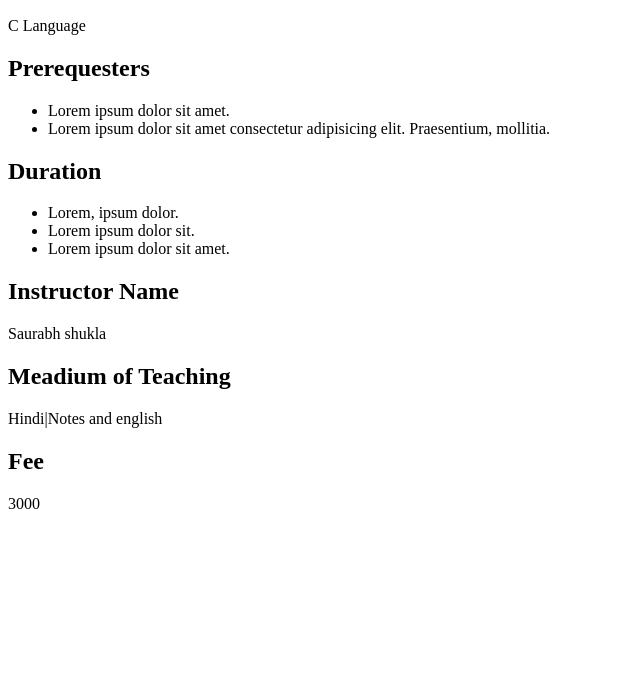
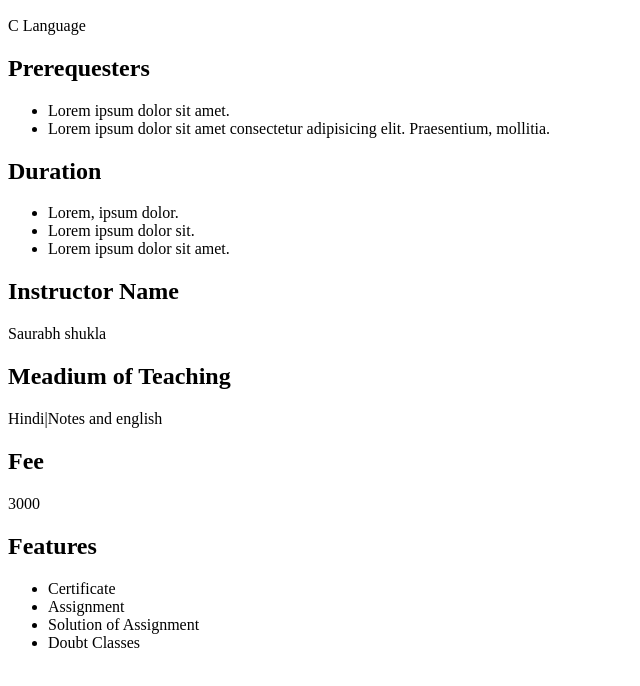
Before and after one commit to Rustam12064/project1, a plain HTML site: page index.html in a window 1280 px wide. Shown: the part 110-796 px from the top of the page, without its empty margins (0-640 px from the left). Drawn offline with Linux system fonts and the light colour scheme.

Commit message:
updated index file 1.3

```diff
--- a/index.html
+++ b/index.html
@@ -26,5 +26,12 @@
     <p>Hindi|Notes and english</p>
     <h2>Fee</h2>
     <p>3000</p>
+    <h2>Features</h2>
+    <ul>
+        <li>Certificate</li>
+        <li>Assignment</li>
+        <li>Solution of Assignment</li>
+        <li>Doubt Classes</li>
+    </ul>
 </body>
 </html>
```
